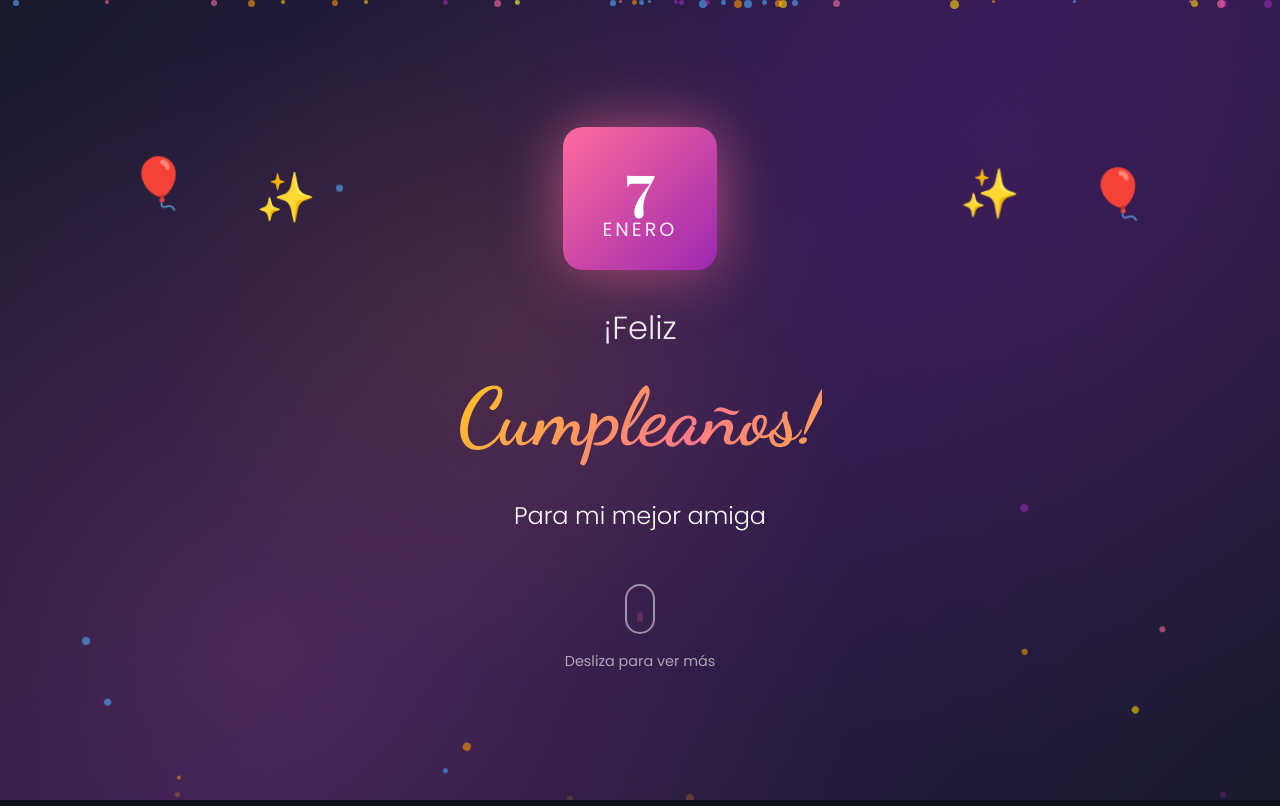
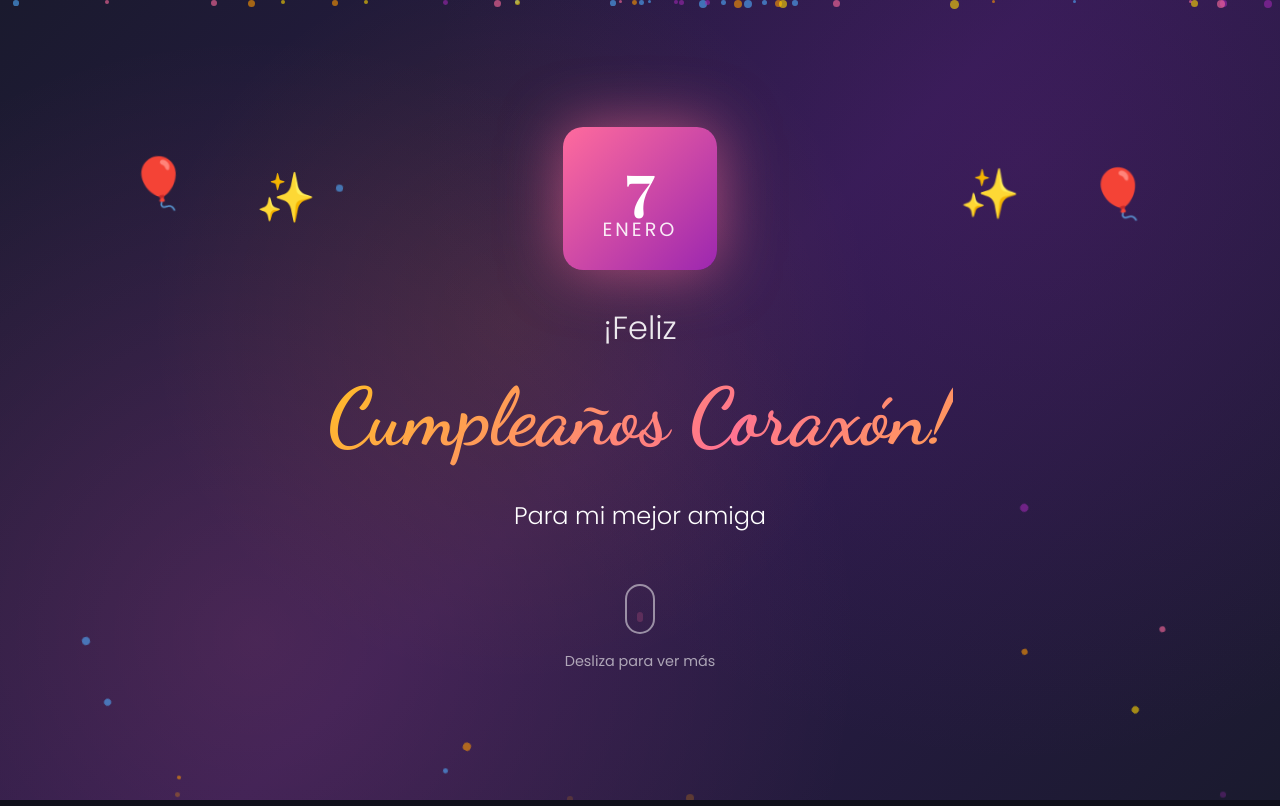
Before and after one commit to Josedavidef/hbdmont, a plain HTML site: page index.html in a window 1280 px wide. Shown: the top 806 px of the page. Drawn offline with nearby package versions, Linux system fonts and the light colour scheme.

Commit message:
Fix birthday message and hero section title
Updated the birthday message and corrected the title in the hero section.

```diff
--- a/index.html
+++ b/index.html
@@ -27,7 +27,7 @@
             </div>
             <h1 class="title">
                 <span class="title-line">¡Feliz</span>
-                <span class="title-main">Cumpleaños!</span>
+                <span class="title-main">Cumpleaños Coraxón!</span>
             </h1>
             <p class="subtitle">Para mi mejor amiga</p>
             <div class="scroll-indicator">
```
